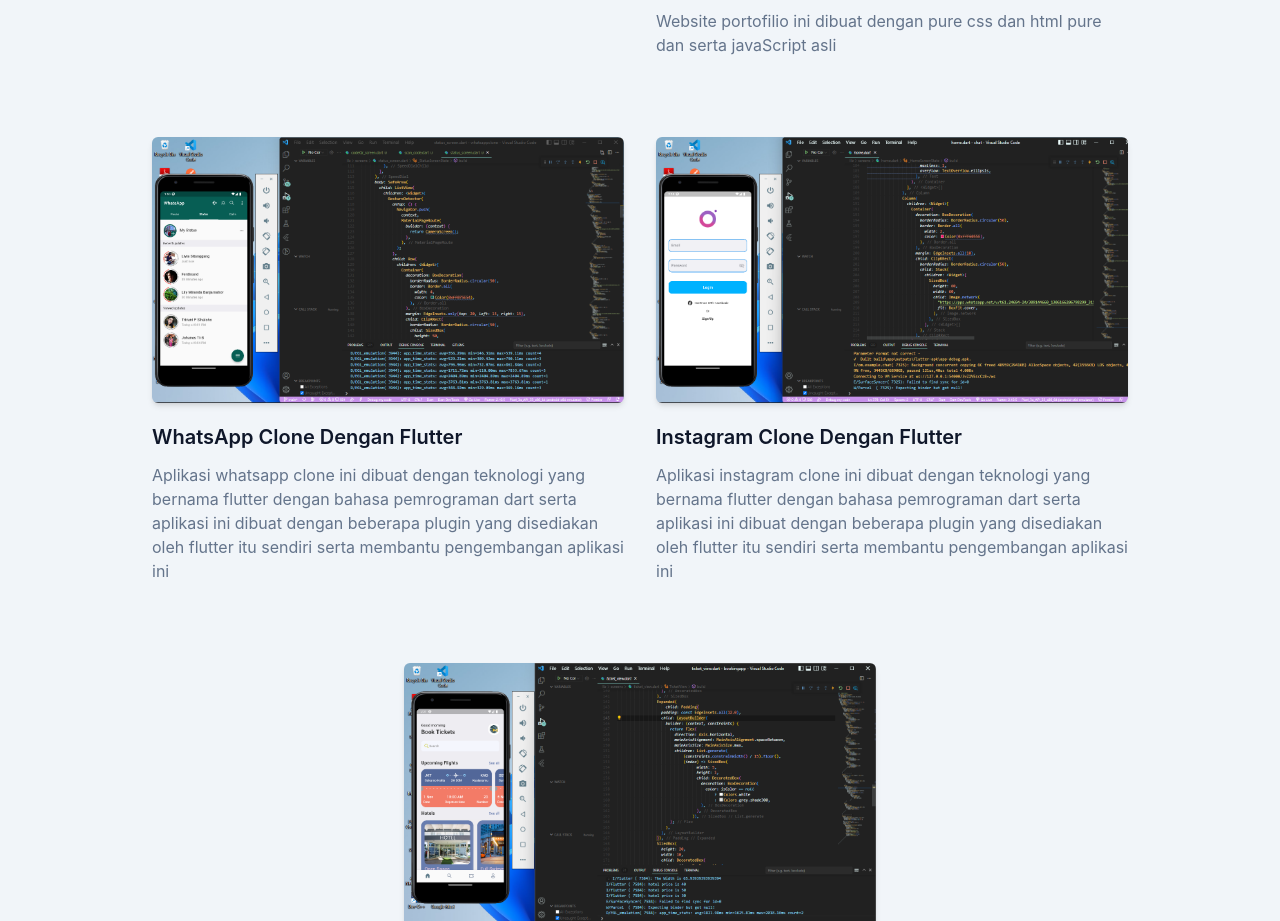
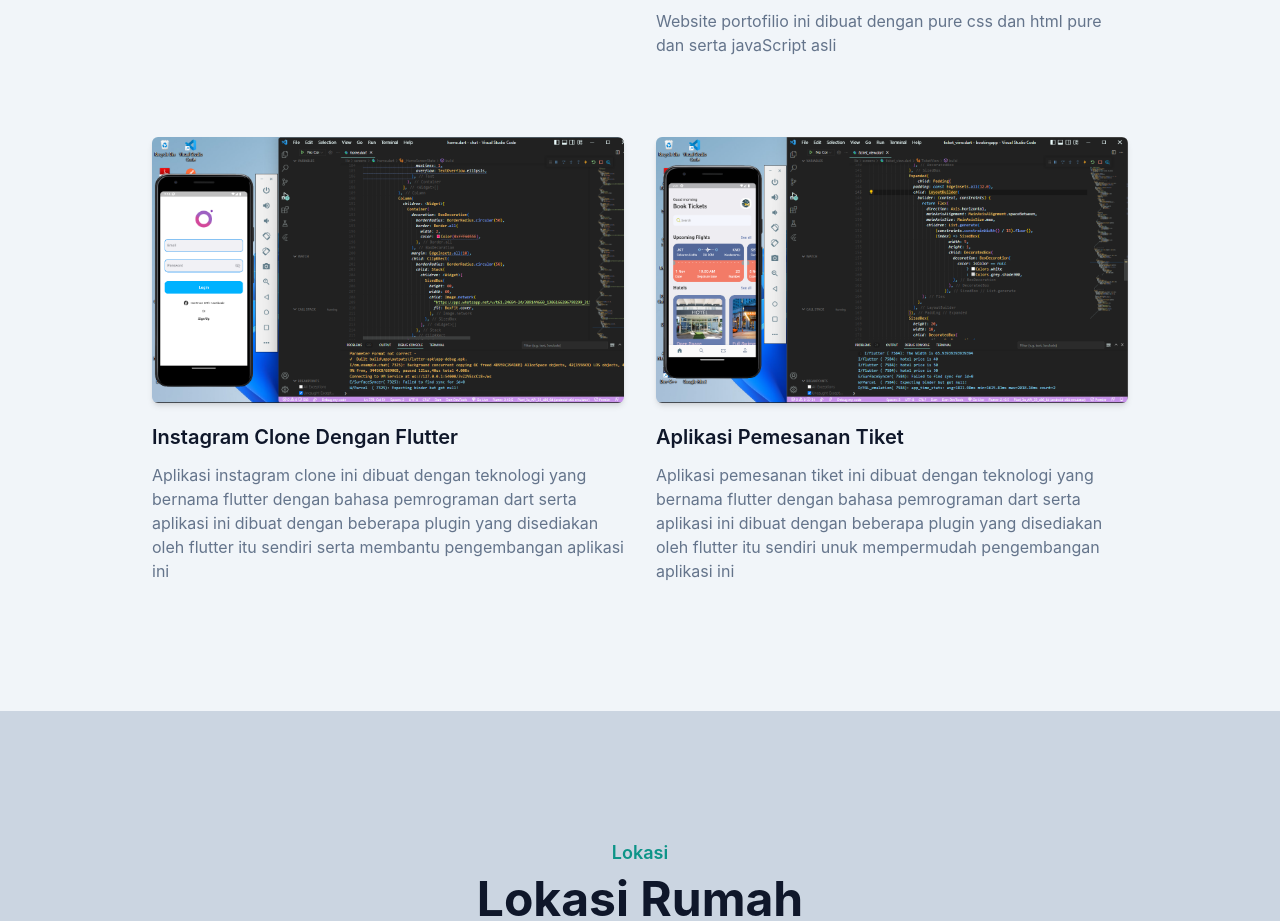
Before and after one commit to jesayaambarita/portofolio, a website: page index.html in a window 1280 px wide. Shown: the part 4503-5424 px from the top of the page. Drawn offline with Linux system fonts and the light colour scheme.

Commit message:
Update index.html

```diff
--- a/index.html
+++ b/index.html
@@ -505,17 +505,7 @@
               Website portofilio ini dibuat dengan pure css dan html pure  dan serta javaScript asli
             </p>
           </div>
-          <div class="mb-12 p-4 md:w-1/2">
-            <div
-              class="rounded-md shadow-md overflow-hidden hover:shadow-xl hover:transition duration-300 ease-in-out"
-            >
-              <img src="./images/blog/2022-11-15 (4).png" alt="yoga" width="w-full" />
-            </div>
-            <h3 class="font-semibold text-xl text-dark mt-5 mb-3 dark:text-white">WhatsApp Clone Dengan Flutter</h3>
-            <p class="font-md text-base text-secondary">
-              Aplikasi whatsapp clone ini dibuat dengan teknologi yang bernama flutter dengan bahasa pemrograman dart serta aplikasi ini dibuat dengan beberapa plugin yang disediakan oleh flutter itu sendiri serta membantu pengembangan aplikasi ini
-            </p>
-          </div>
+
           <div class="mb-12 p-4 md:w-1/2">
             <div
               class="rounded-md shadow-md overflow-hidden hover:shadow-xl hover:transition duration-300 ease-in-out"
```
